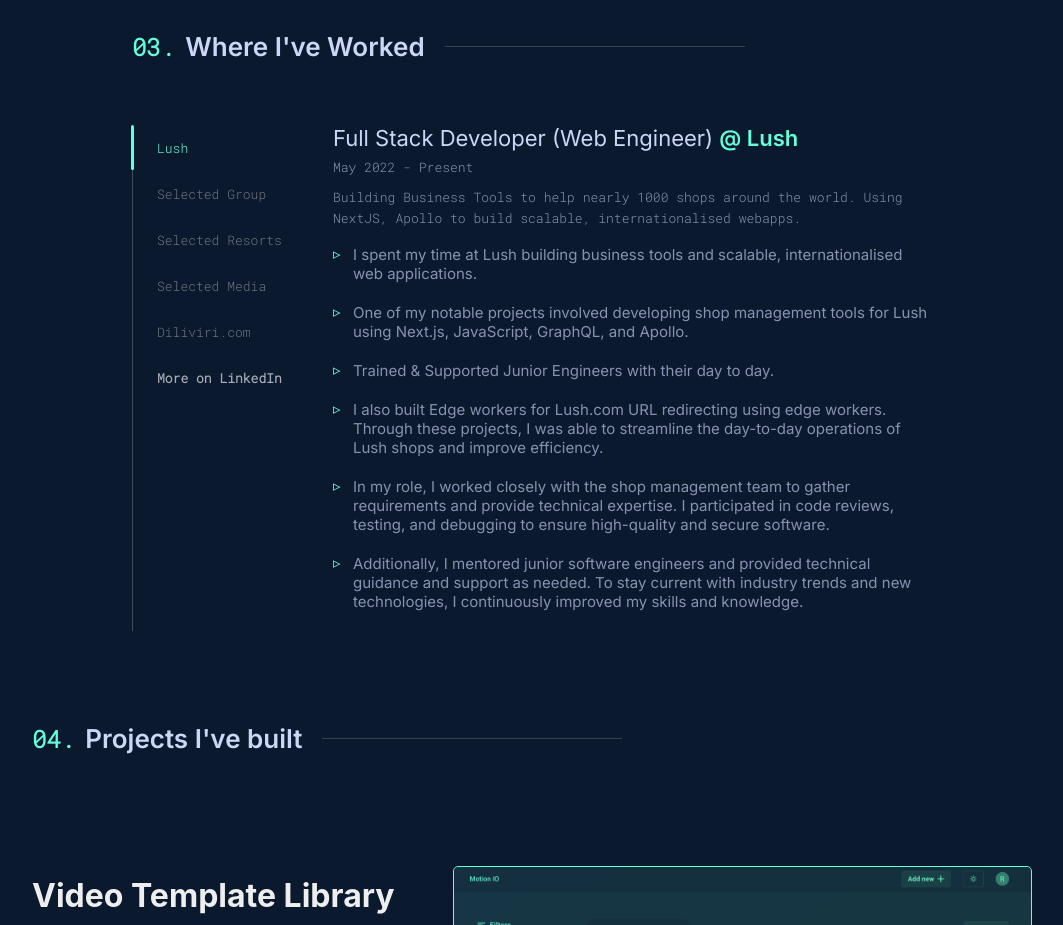
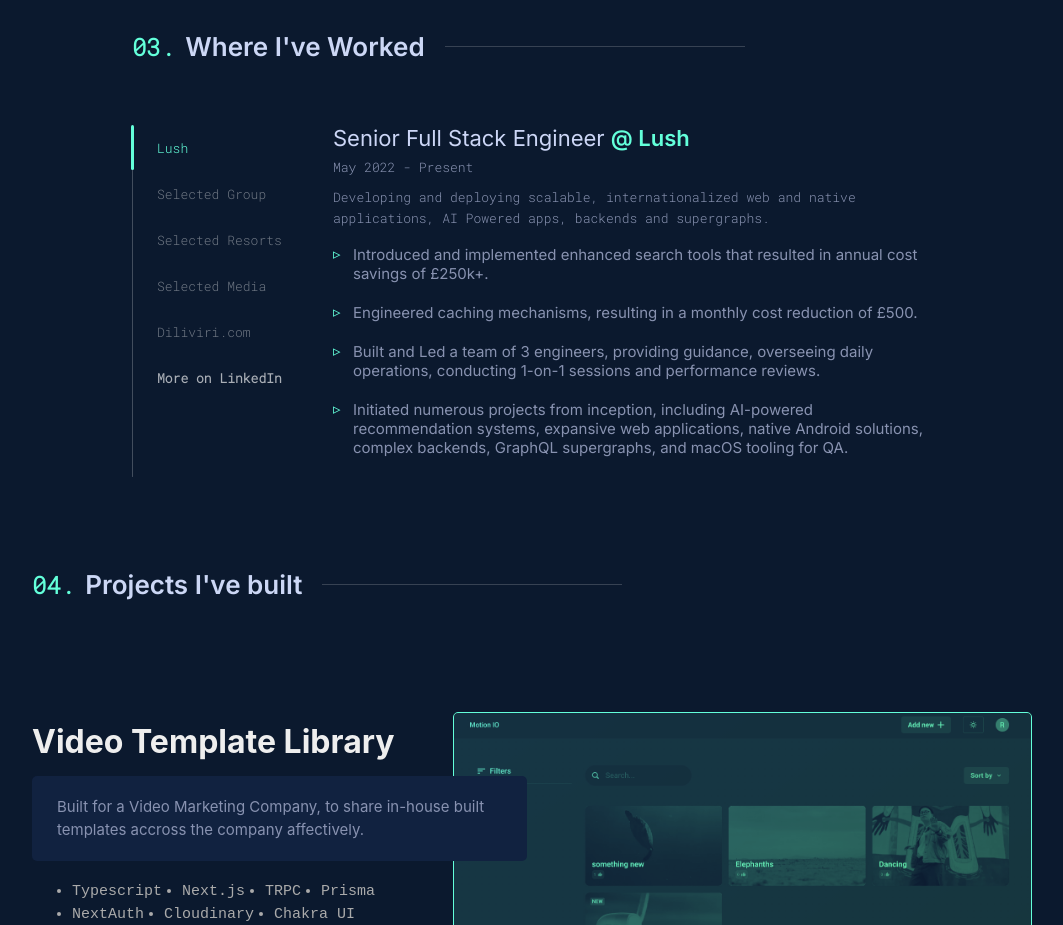
Before and after one commit to designedhead/raf-portfolio, a Next.js app: page / in a window 1280 px wide. Shown: the part 2080-3005 px from the top of the page, without its empty margins (108-1171 px from the left). Built offline with nearby package versions, Linux system fonts and the light colour scheme.

Commit message:
fix: experience

```diff
--- a/src/components/Experience.js
+++ b/src/components/Experience.js
@@ -80,43 +80,32 @@ function Experience() {
             }
           >
             <span>
-              Full Stack Developer (Web Engineer){" "}
-              <a className="animate">@ Lush</a>
+              Senior Full Stack Engineer <a className="animate">@ Lush</a>
             </span>
             <p>May 2022 - Present</p>
             <p>
-              {
-                "Building Business Tools to help nearly 1000 shops around the world. Using NextJS, Apollo to build scalable, internationalised webapps."
-              }
+              Developing and deploying scalable, internationalized web and
+              native applications, AI Powered apps, backends and supergraphs.
             </p>
             <ul>
               <li>
-                I spent my time at Lush building business tools and scalable,
-                internationalised web applications.
+                Introduced and implemented enhanced search tools that resulted
+                in annual cost savings of £250k+.
               </li>
               <li>
-                One of my notable projects involved developing shop management
-                tools for Lush using Next.js, JavaScript, GraphQL, and Apollo.
+                Engineered caching mechanisms, resulting in a monthly cost
+                reduction of £500.
               </li>
               <li>
-                {" Trained & Supported Junior Engineers with their day to day."}
+                Built and Led a team of 3 engineers, providing guidance,
+                overseeing daily operations, conducting 1-on-1 sessions and
+                performance reviews.
               </li>
               <li>
-                I also built Edge workers for Lush.com URL redirecting using
-                edge workers. Through these projects, I was able to streamline
-                the day-to-day operations of Lush shops and improve efficiency.
-              </li>
-              <li>
-                In my role, I worked closely with the shop management team to
-                gather requirements and provide technical expertise. I
-                participated in code reviews, testing, and debugging to ensure
-                high-quality and secure software.
-              </li>
-              <li>
-                Additionally, I mentored junior software engineers and provided
-                technical guidance and support as needed. To stay current with
-                industry trends and new technologies, I continuously improved my
-                skills and knowledge.
+                Initiated numerous projects from inception, including AI-powered
+                recommendation systems, expansive web applications, native
+                Android solutions, complex backends, GraphQL supergraphs, and
+                macOS tooling for QA.
               </li>
             </ul>
           </div>
```
